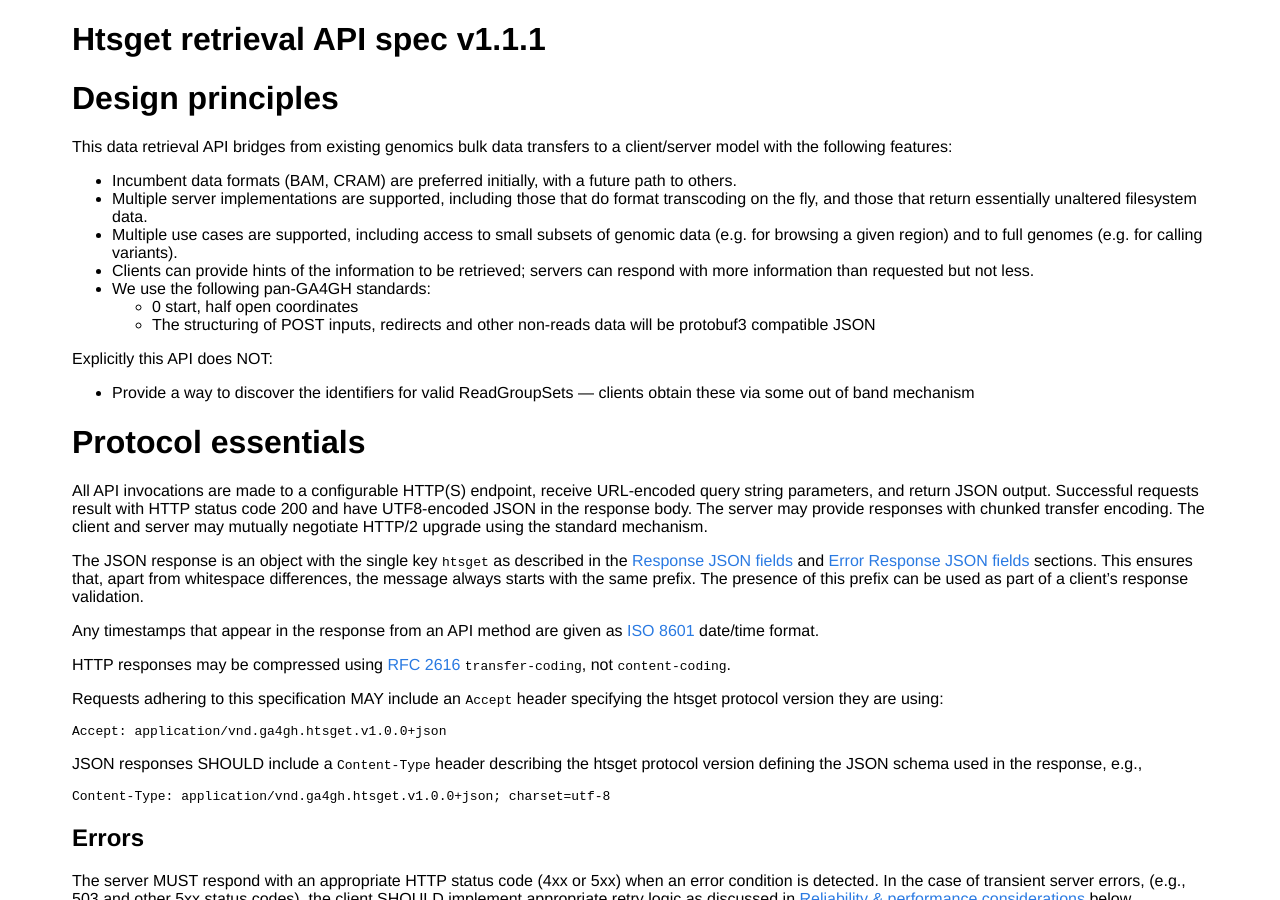
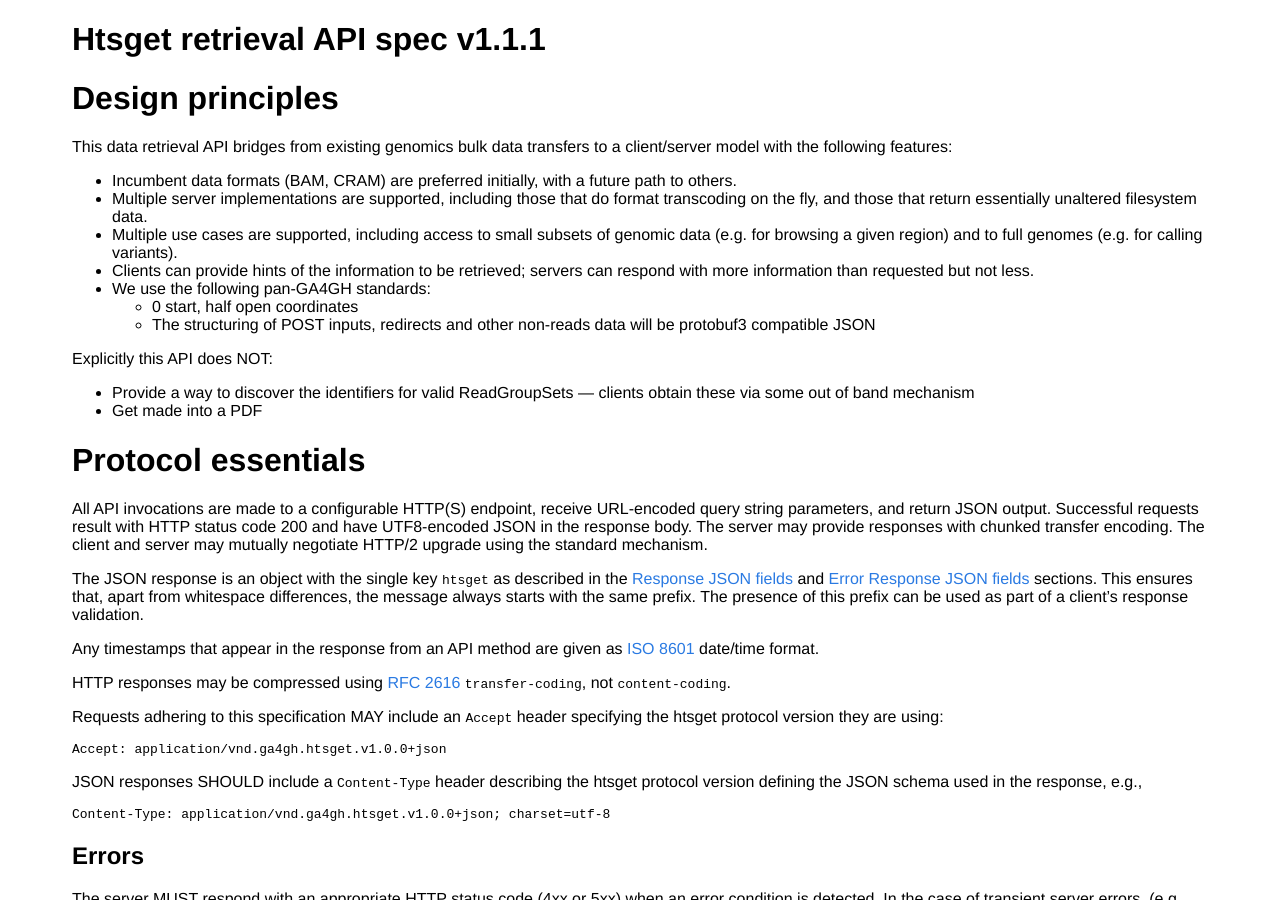
Before and after one commit to samtools/hts-specs, a Jekyll site: the page built from htsget.md, in a window 1280 px wide and 900 px high. Built offline with Jekyll 4.4.1, drawn with Linux system fonts in a browser that asks for light colours.

Commit message:
Test no PDFs

```diff
--- a/htsget.md
+++ b/htsget.md
@@ -21,6 +21,7 @@ This data retrieval API bridges from existing genomics bulk data transfers to a
 Explicitly this API does NOT:
 
 * Provide a way to discover the identifiers for valid ReadGroupSets --- clients obtain these via some out of band mechanism
+* Get made into a PDF
 
 
 # Protocol essentials
```
